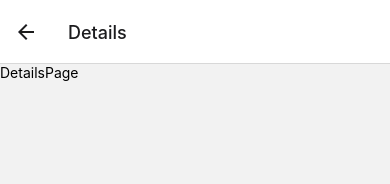
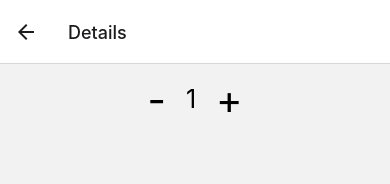
Before and after one commit to iamsatish007/dummyReactNativeApp, a React Native app: screen /Details in a window 390 px wide. Shown: the top 184 px of the page. Built offline with nearby package versions, Linux system fonts and the light colour scheme.

Commit message:
Use of states

```diff
--- a/screens/DetailsPage.js
+++ b/screens/DetailsPage.js
@@ -1,10 +1,51 @@
-import { View, Text } from 'react-native'
-import React from 'react'
+import { View, Text, TouchableOpacity } from 'react-native'
+import React, { useState } from 'react'
 
 export default function DetailsPage() {
+
+  // States (It is used to store data)
+  const [number, setNumber] = useState(1) // declaration of state
+
+  const [movieDetails, setMovieDetails] = useState([
+    {
+      movieName: 'The Lord of the Rings',
+      image: 'https://picsum.photos/220/220',
+      rating: 5.8
+    },
+    {
+      movieName: 'The Lord of the Rings2',
+      image: 'https://picsum.photos/220/220',
+      rating: 5.8
+    },
+    {
+      movieName: 'The Lord of the Rings3',
+      image: 'https://picsum.photos/220/220',
+      rating: 5.8
+    }
+  ])
+
+
+  const increaseNumber = () => {
+    setNumber(number + 1)
+  }
+
+  const decreaseNumber = () => {
+    setNumber(number - 1)
+  }
+
+
   return (
-    <View>
-      <Text>DetailsPage</Text>
+    <View style={{ flexDirection: 'row', alignItems: 'center', justifyContent: 'center' }}>
+
+      <TouchableOpacity onPress={() => { decreaseNumber() }}>
+        <Text style={{ fontSize: 40 }}>-</Text>
+      </TouchableOpacity>
+
+      <Text style={{ fontSize: 25, margin: 20 }}>{number}</Text>
+
+      <TouchableOpacity onPress={() => { increaseNumber() }}>
+        <Text style={{ fontSize: 40 }}>+</Text>
+      </TouchableOpacity>
     </View>
   )
 }
```
